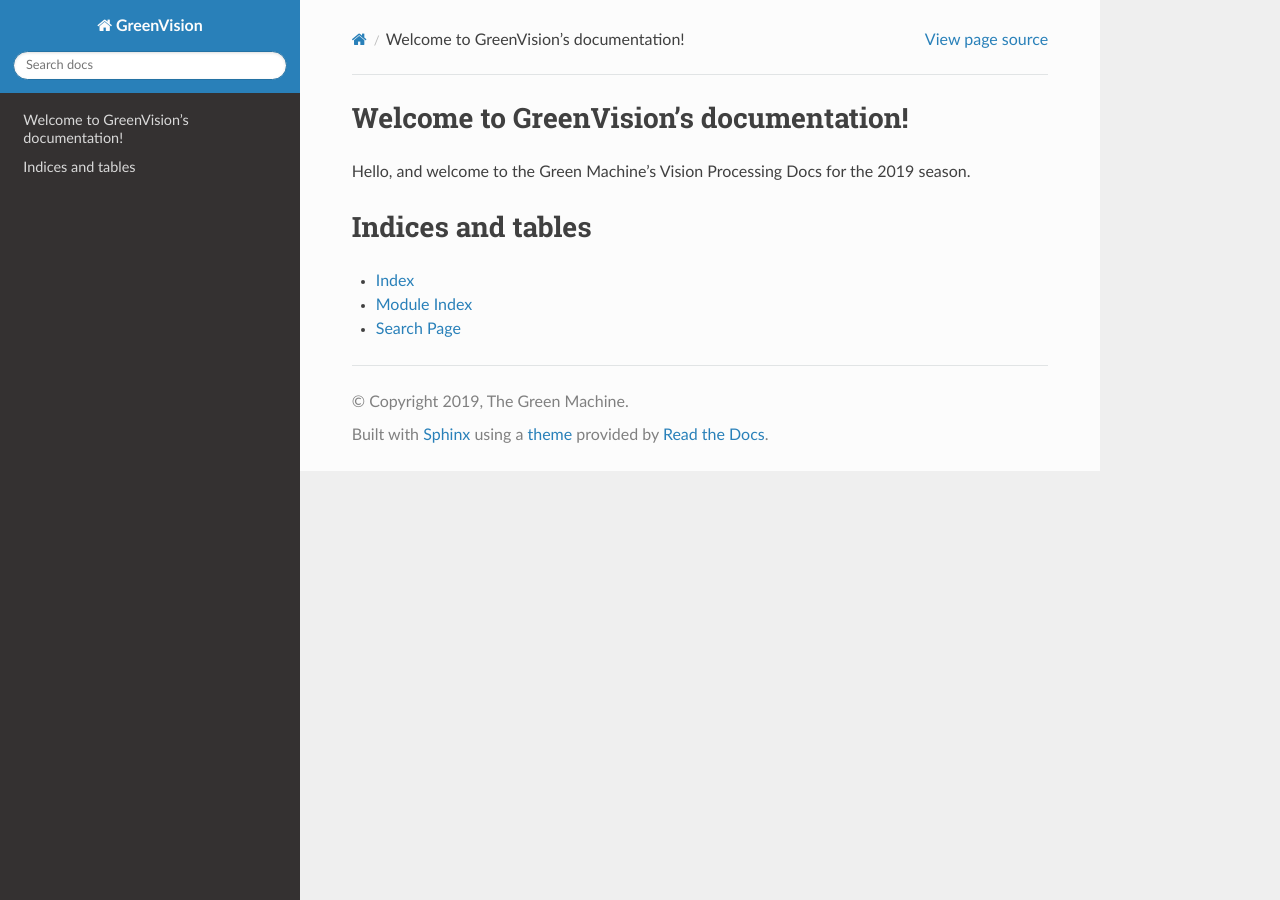
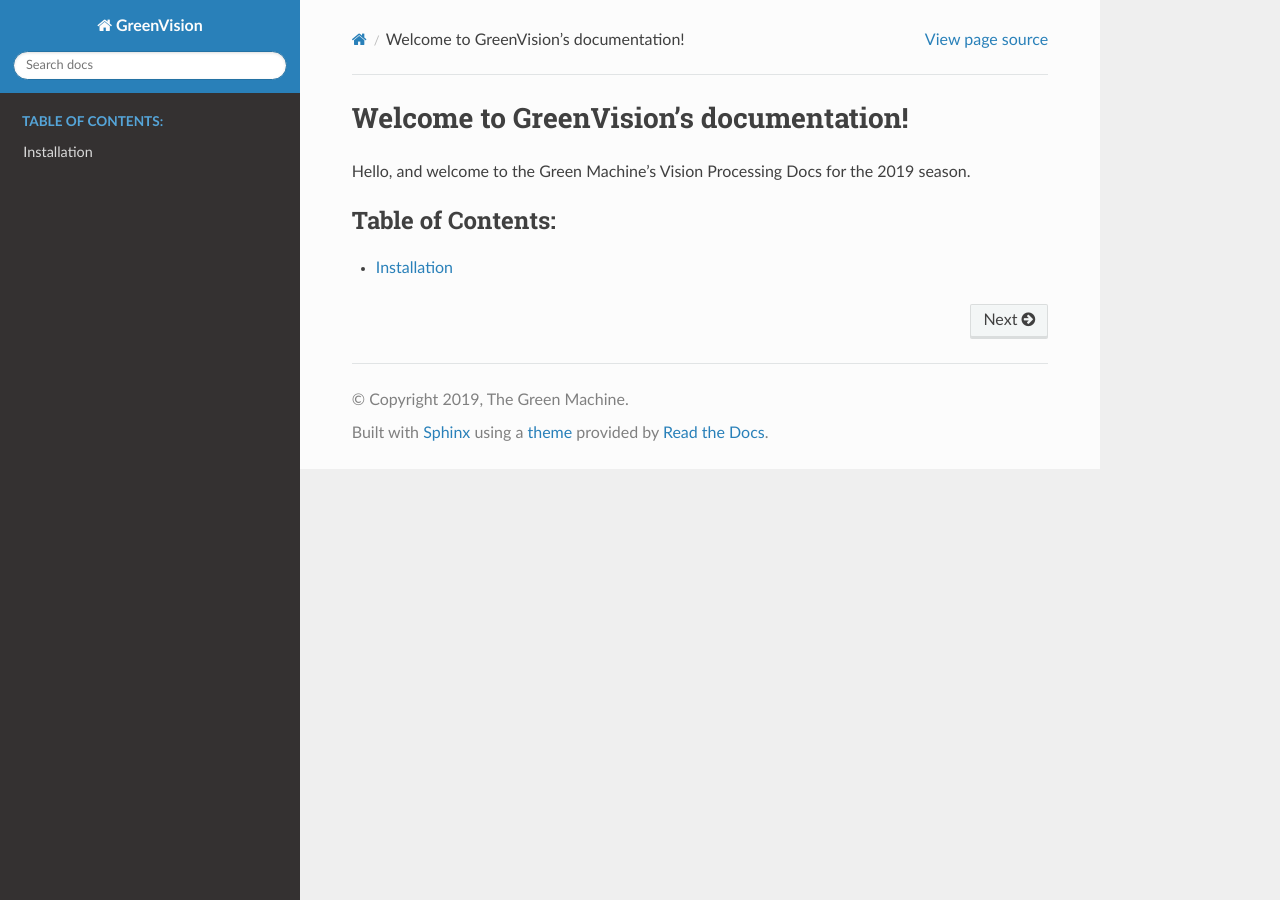
Before and after one commit to TheGreenMachine/GreenVision, a Sphinx documentation site: the page built from docs/index.rst, in a window 1280 px wide. Built offline with Sphinx 7.4.7 and the Read the Docs theme 2.0.0, drawn with Linux system fonts in a browser that asks for light colours.

Commit message:
Add table of contents and installation page
Former-commit-id: aeef0068aadfb434efa0b6dfa07c3aeff1996471

```diff
--- a/docs/index.rst
+++ b/docs/index.rst
@@ -6,16 +6,11 @@
 Welcome to GreenVision's documentation!
 =======================================
 
-.. toctree::
-   :maxdepth: 2
-   :caption: Contents:
-
 Hello, and welcome to the Green Machine's Vision Processing Docs for the 2019 season.
 
 
-Indices and tables
-==================
+.. toctree::
+   :maxdepth: 2
+   :caption: Table of Contents:
 
-* :ref:`genindex`
-* :ref:`modindex`
-* :ref:`search`
+   install
--- /dev/null
+++ b/docs/install.rst
@@ -0,0 +1,3 @@
+============
+Installation
+============
```
